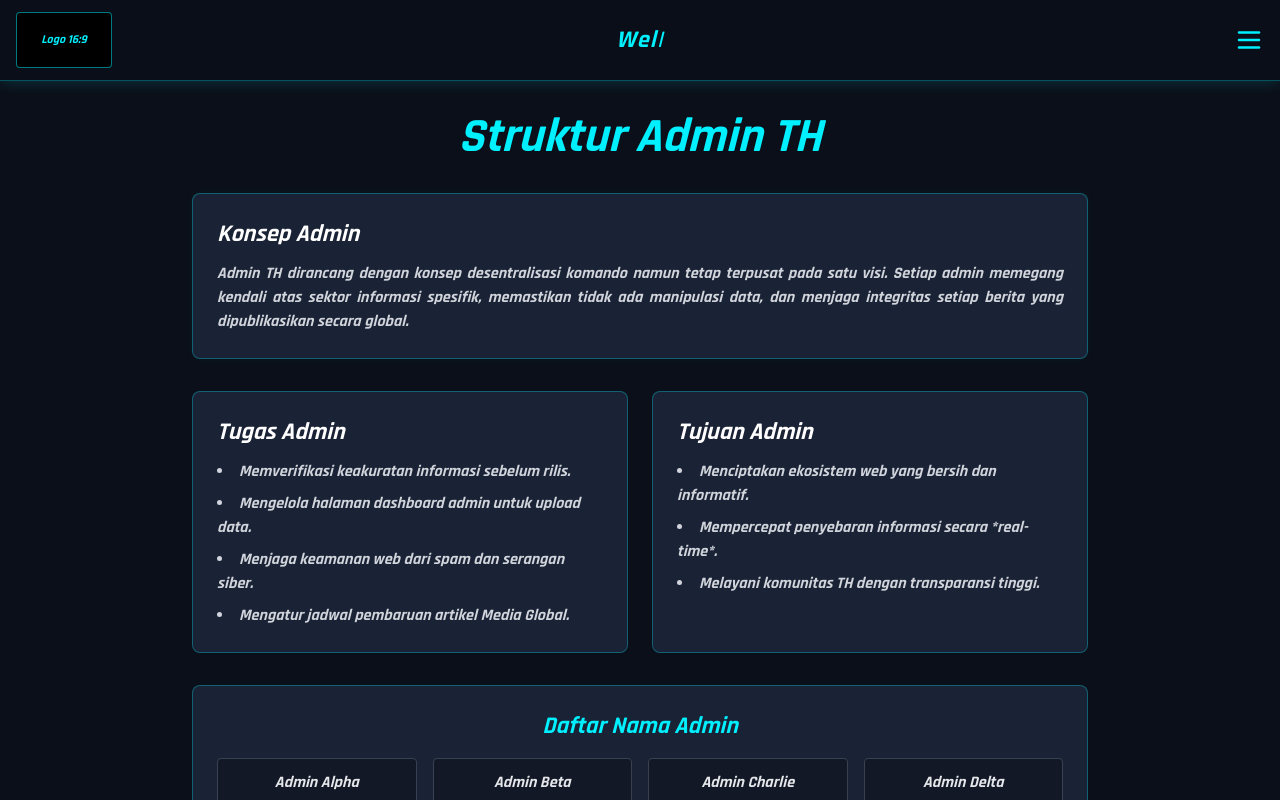
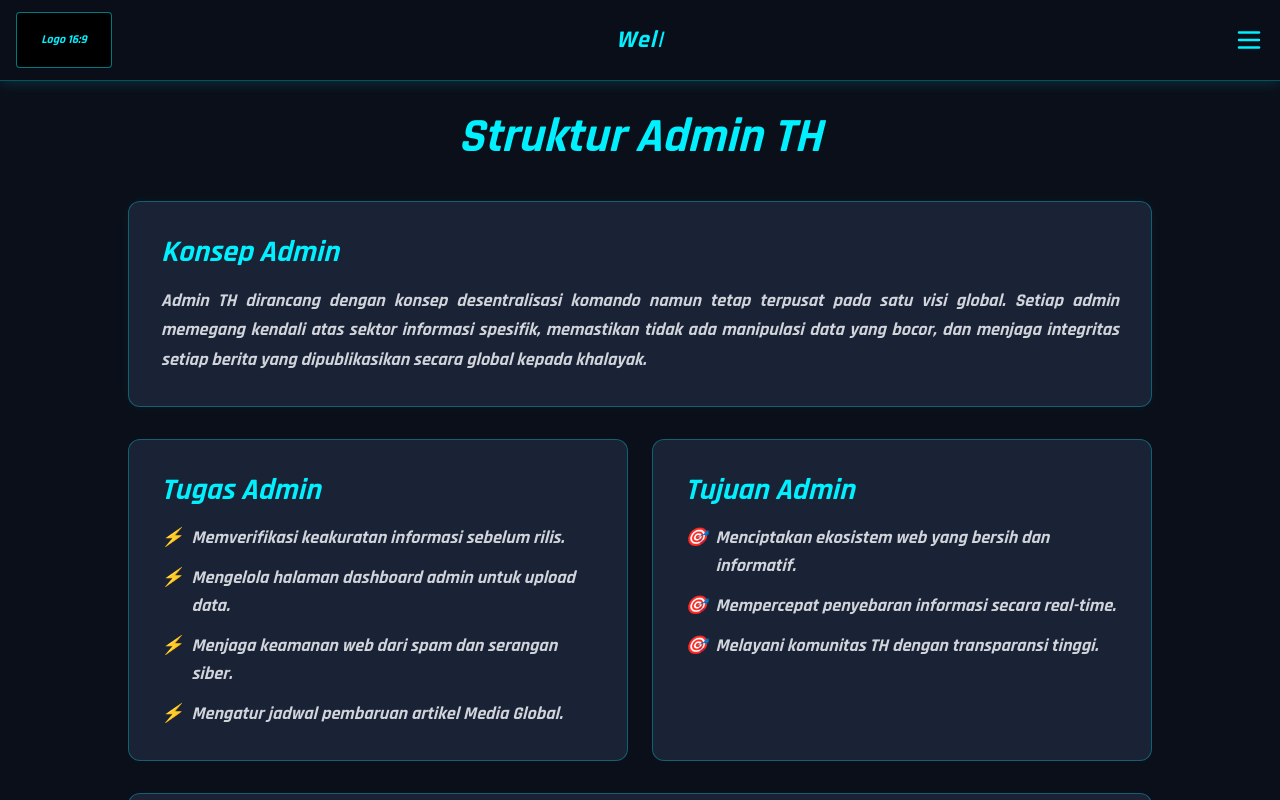
Before and after one commit to XZEERH/WEB-TH, a React (Vite) app: page /struktur in a window 1280 px wide. Shown: the top 800 px of the page. Built offline with nearby package versions, Linux system fonts and the light colour scheme.

Commit message:
Update StrukturAdmin.tsx

```diff
--- a/src/components/StrukturAdmin.tsx
+++ b/src/components/StrukturAdmin.tsx
@@ -1,42 +1,41 @@
 export default function StrukturAdmin() {
   return (
-    <div className="max-w-4xl mx-auto space-y-8">
-      <h1 className="text-3xl md:text-5xl text-neonBlue text-center mb-8">Struktur Admin TH</h1>
+    <div className="max-w-5xl mx-auto space-y-8 animate-fade-in">
+      <h1 className="text-4xl md:text-5xl text-neonBlue text-center mb-10">Struktur Admin TH</h1>
 
-      <div className="bg-darkCard p-6 rounded-lg border border-neonBlue/30 hover:border-neonBlue transition-colors shadow-[0_0_10px_rgba(0,240,255,0.05)]">
-        <h2 className="text-2xl text-white mb-3">Konsep Admin</h2>
-        <p className="text-gray-300 text-justify">
-          Admin TH dirancang dengan konsep desentralisasi komando namun tetap terpusat pada satu visi. Setiap admin memegang kendali atas sektor informasi spesifik, memastikan tidak ada manipulasi data, dan menjaga integritas setiap berita yang dipublikasikan secara global.
+      <div className="bg-darkCard p-8 rounded-xl border border-neonBlue/30 hover:border-neonBlue transition-all duration-300 shadow-[0_0_15px_rgba(0,240,255,0.05)]">
+        <h2 className="text-3xl text-neonBlue mb-4">Konsep Admin</h2>
+        <p className="text-gray-300 text-lg text-justify leading-relaxed">
+          Admin TH dirancang dengan konsep desentralisasi komando namun tetap terpusat pada satu visi global. Setiap admin memegang kendali atas sektor informasi spesifik, memastikan tidak ada manipulasi data yang bocor, dan menjaga integritas setiap berita yang dipublikasikan secara global kepada khalayak.
         </p>
       </div>
 
       <div className="grid md:grid-cols-2 gap-6">
-        <div className="bg-darkCard p-6 rounded-lg border border-neonBlue/30">
-          <h2 className="text-2xl text-white mb-3">Tugas Admin</h2>
-          <ul className="list-disc list-inside text-gray-300 space-y-2">
-            <li>Memverifikasi keakuratan informasi sebelum rilis.</li>
-            <li>Mengelola halaman <i>dashboard admin</i> untuk upload data.</li>
-            <li>Menjaga keamanan web dari spam dan serangan siber.</li>
-            <li>Mengatur jadwal pembaruan artikel Media Global.</li>
+        <div className="bg-darkCard p-8 rounded-xl border border-neonBlue/30 hover:border-neonBlue transition-all duration-300">
+          <h2 className="text-3xl text-neonBlue mb-4">Tugas Admin</h2>
+          <ul className="list-none text-gray-300 space-y-3 text-lg">
+            <li className="flex gap-2"><span>⚡</span> Memverifikasi keakuratan informasi sebelum rilis.</li>
+            <li className="flex gap-2"><span>⚡</span> Mengelola halaman dashboard admin untuk upload data.</li>
+            <li className="flex gap-2"><span>⚡</span> Menjaga keamanan web dari spam dan serangan siber.</li>
+            <li className="flex gap-2"><span>⚡</span> Mengatur jadwal pembaruan artikel Media Global.</li>
           </ul>
         </div>
 
-        <div className="bg-darkCard p-6 rounded-lg border border-neonBlue/30">
-          <h2 className="text-2xl text-white mb-3">Tujuan Admin</h2>
-          <ul className="list-disc list-inside text-gray-300 space-y-2">
-            <li>Menciptakan ekosistem web yang bersih dan informatif.</li>
-            <li>Mempercepat penyebaran informasi secara *real-time*.</li>
-            <li>Melayani komunitas TH dengan transparansi tinggi.</li>
+        <div className="bg-darkCard p-8 rounded-xl border border-neonBlue/30 hover:border-neonBlue transition-all duration-300">
+          <h2 className="text-3xl text-neonBlue mb-4">Tujuan Admin</h2>
+          <ul className="list-none text-gray-300 space-y-3 text-lg">
+            <li className="flex gap-2"><span>🎯</span> Menciptakan ekosistem web yang bersih dan informatif.</li>
+            <li className="flex gap-2"><span>🎯</span> Mempercepat penyebaran informasi secara real-time.</li>
+            <li className="flex gap-2"><span>🎯</span> Melayani komunitas TH dengan transparansi tinggi.</li>
           </ul>
         </div>
       </div>
 
-      <div className="bg-darkCard p-6 rounded-lg border border-neonBlue/30 mt-6">
-        <h2 className="text-2xl text-neonBlue mb-4 text-center">Daftar Nama Admin</h2>
+      <div className="bg-darkCard p-8 rounded-xl border border-neonBlue/30 mt-8">
+        <h2 className="text-3xl text-neonBlue mb-6 text-center">Daftar Nama Admin Lengkap</h2>
         <div className="grid grid-cols-2 md:grid-cols-4 gap-4 text-center">
-          {/* Nama-nama ini bisa lu ubah atau tambah nanti */}
-          {["Admin Alpha", "Admin Beta", "Admin Charlie", "Admin Delta", "Admin Echo", "Admin Foxtrot"].map((nama, idx) => (
-            <div key={idx} className="p-3 border border-gray-700 rounded bg-black/30 hover:bg-neonBlue hover:text-black transition-all">
+          {["Razeerh (Founder)", "Admin Alpha", "Admin Beta", "Admin Charlie", "Admin Delta", "Admin Echo", "Admin Foxtrot", "Admin Ghost"].map((nama, idx) => (
+            <div key={idx} className="p-4 border border-gray-700 rounded-lg bg-black/40 hover:bg-neonBlue hover:text-black hover:scale-105 transition-all duration-300 shadow-[0_0_10px_rgba(0,0,0,0.5)]">
               {nama}
             </div>
           ))}
```
